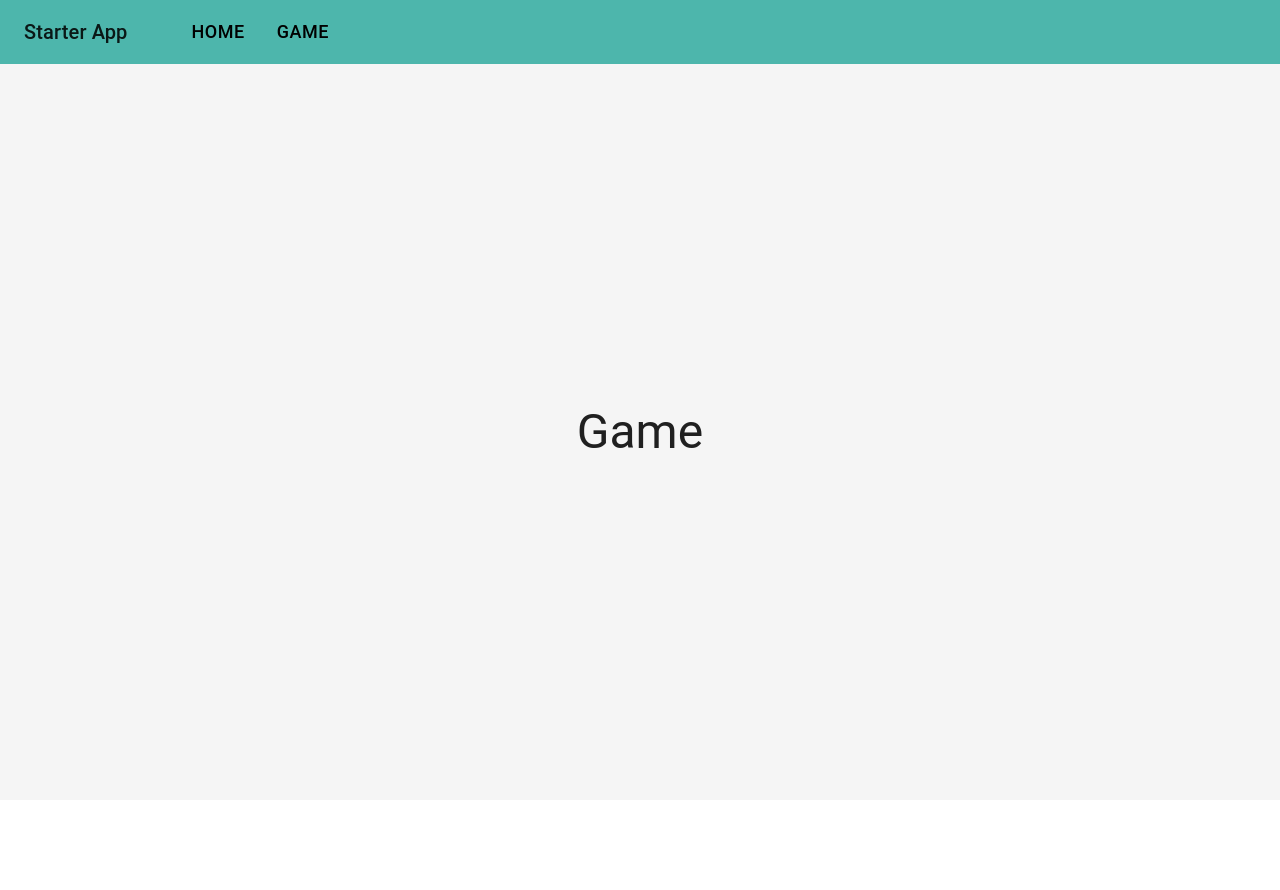
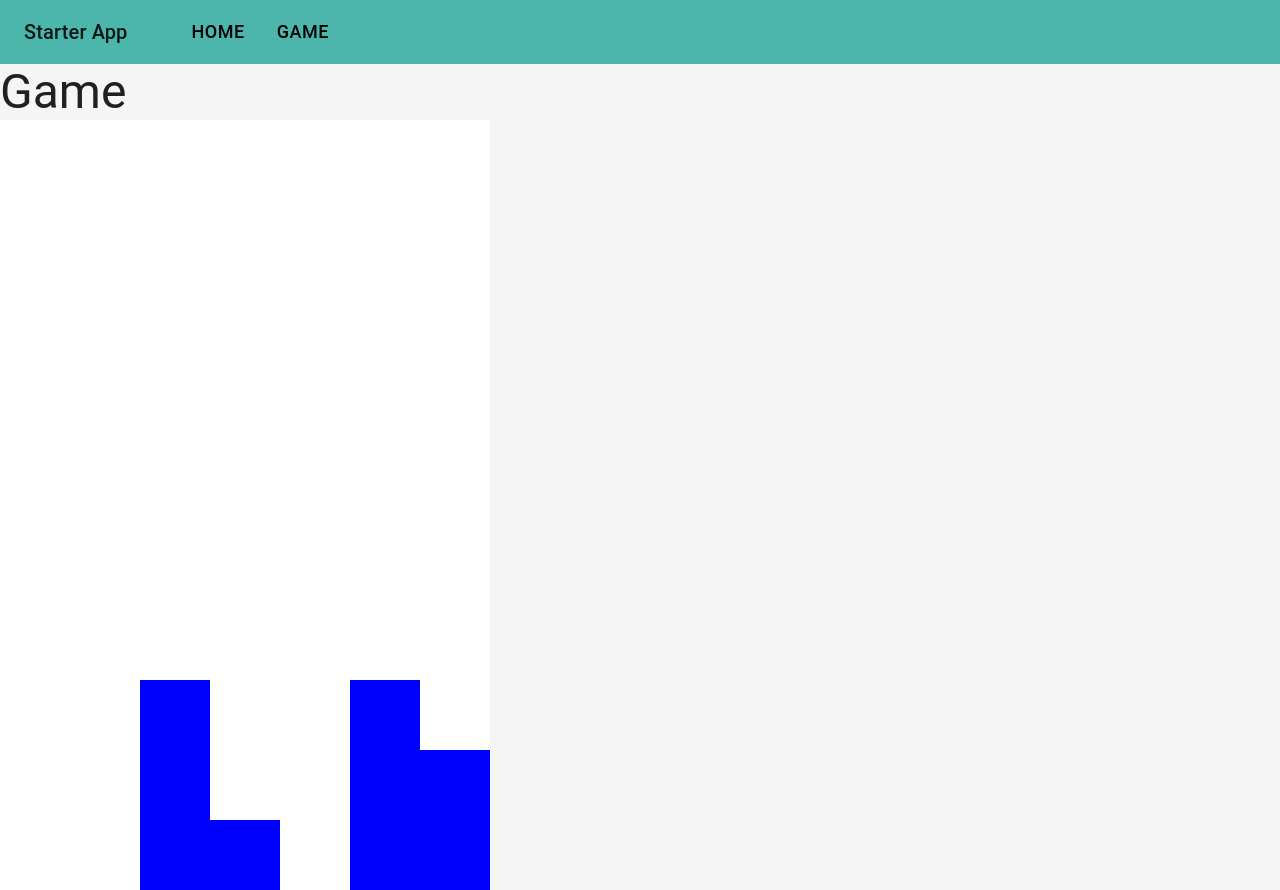
Before and after one commit to Somingo/match-3-v1, a React (Create React App) app: page /game in a window 1280 px wide. Before the commit the page ends 800 px from the top, so only its background shows below. Built offline with nearby package versions, Linux system fonts and the light colour scheme.

Commit message:
create basic table and gems

```diff
--- /dev/null
+++ b/src/Match3Game/Gem.tsx
@@ -0,0 +1,6 @@
+import React, {FC} from 'react';
+import {Box} from '@mui/material';
+
+export const Gem: FC<{type: number}> = ({type}) => {
+    return <Box sx={{flex: '14% 0 0', paddingTop: '14%', backgroundColor: type?'#00f':'#fff'}}/>
+}
--- a/src/Match3Game/Match3Game.tsx
+++ b/src/Match3Game/Match3Game.tsx
@@ -1,16 +1,35 @@
 import React, {FC} from 'react';
 import {Box, Typography} from '@mui/material';
+import {Gem} from './Gem';
 
 export const Match3Game:FC = ()=> {
+
+    const table = [
+        0, 0, 0, 0, 0, 0, 0,
+        0, 0, 0, 0, 0, 0, 0,
+        0, 0, 0, 0, 0, 0, 0,
+        0, 0, 0, 0, 0, 0, 0,
+        0, 0, 0, 0, 0, 0, 0,
+        0, 0, 0, 0, 0, 0, 0,
+        0, 0, 0, 0, 0, 0, 0,
+        0, 0, 0, 0, 0, 0, 0,
+        0, 0, 1, 0, 0, 1, 0,
+        0, 0, 1, 0, 0, 1, 1,
+        0, 0, 1, 1, 0, 1, 1,
+    ]
+
     return  (
         <Box sx={{
         flexGrow: 1,
         backgroundColor: 'whitesmoke',
-        display: 'flex',
+        display: 'block',
         justifyContent: 'center',
         alignItems: 'center'
     }}>
         <Typography variant="h3">Game</Typography>
+            <Box sx={{display: 'flex', width:'100%', maxWidth: '500px', flexWrap: 'wrap'}}>
+                {table.map((n)=> <Gem type={n} />)}
+            </Box>
     </Box>
     );
 };
```
